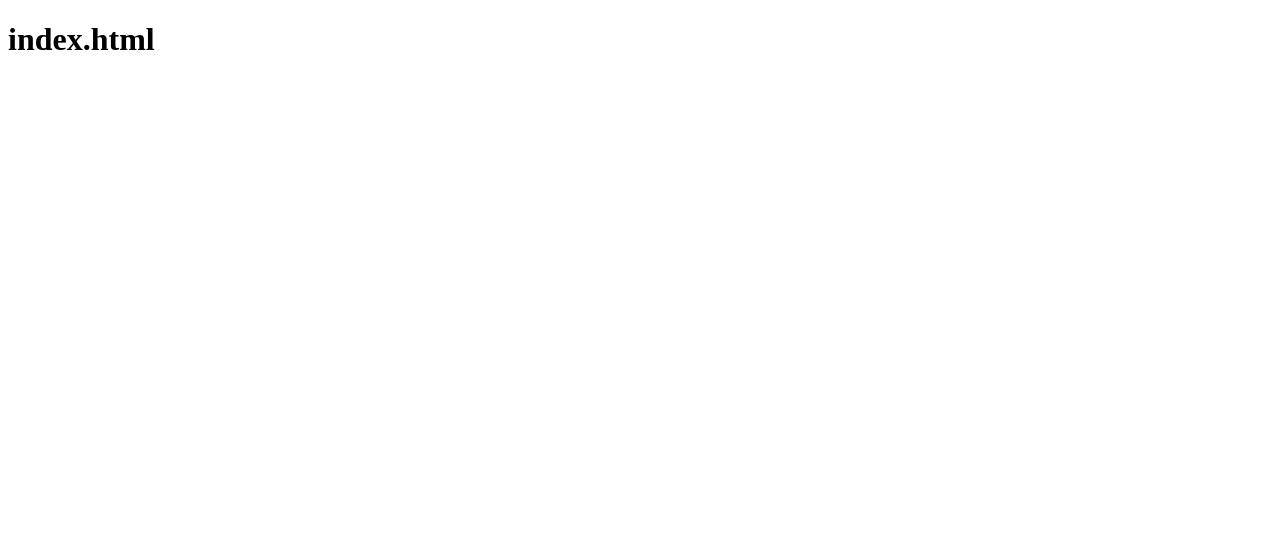
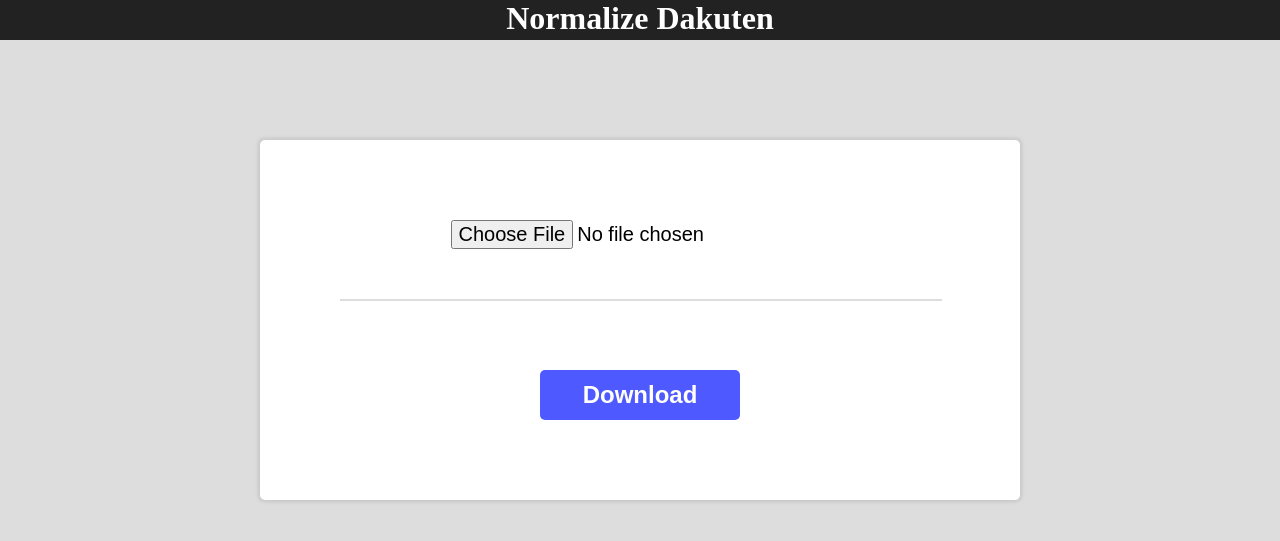
Before and after one commit to CatHandsService/flasktest, a Flask app: page / in a window 1280 px wide. Before the commit the part shown is almost empty. Shown: the top 541 px of the page. Run offline with Flask 3, Linux system fonts and the light colour scheme.

Commit message:
index.html change

```diff
--- /dev/null
+++ b/static/css/style.css
@@ -0,0 +1,64 @@
+body {
+  margin: 0;
+  padding: 0;
+  background-color: #ddd;
+}
+h1 {
+  margin: 0;
+  color: #fff;
+  text-align: center;
+}
+
+hr {
+  width: 100%;
+  height: 0;
+  border: 1px solid #ddd;
+  color: #ddd;
+}
+
+.header {
+  width: 100%;
+  height: 40px;
+  background-color: #222;
+}
+
+.form {
+  width: 600px;
+  height: 200px;
+  margin: 100px auto;
+  padding: 80px;
+  background-color: #fff;
+  border-radius: 5px;
+  box-shadow:
+    2px -2px 3px #ccc,
+    -2px -2px 3px #ccc,
+    -2px 2px 3px #ccc,
+    2px 2px 3px #ccc;
+  display: flex;
+  flex-direction: column;
+  justify-content: space-between;
+  align-items: center;
+}
+
+.inputForm {
+  width: fit-content;
+  height: fit-content;
+  font-size: 20px;
+}
+
+.inputButton {
+  width: 200px;
+  height: 50px;
+  margin-top: 20px;
+  border: none;
+  border-radius: 5px;
+  /* box-shadow:
+    2px -2px 3px #ccc,
+    -2px -2px 3px #ccc,
+    -2px 2px 3px #ccc,
+    2px 2px 3px #ccc; */
+  background-color: #4e5aff;
+  color: #fff;
+  font-size: 24px;
+  font-weight: bold;
+}
--- a/templates/index.html
+++ b/templates/index.html
@@ -1,11 +1,22 @@
 <!DOCTYPE html>
-<html lang="ja">
+<html lang="jp">
 <head>
-  <meta charset="UTF-8">
-  <meta name="viewport" content="width=device-width, initial-scale=1.0">
-  <title>Document</title>
+    <meta charset="UTF-8">
+    <meta name="viewport" content="width=device-width, initial-scale=1.0">
+    <meta http-equiv="Content-Security-Policy" content="default-src 'self'; script-src 'sha256-Q/5MVA4sPRwy2HITv6dZZ1orA2kwUCbzx5wbZQb3rzk=';">
+    <title>NormalizeDakuten</title>
+    <link rel="stylesheet" crossorigin href="{{ url_for('static', filename='css/style.css') }}">
 </head>
 <body>
-  <h1>index.html</h1>
+    <header class="header">
+        <h1>Normalize Dakuten</h1>
+    </header>
+    <div class="">
+        <form class="form" action="/upload" method="post" enctype="multipart/form-data">
+            <input class="inputForm" type="file" name="file" accept=".xlsx, .xls, .csv">
+            <hr>
+            <button class="inputButton" type="submit">Download</button>
+        </form>
+    </div>
 </body>
 </html>
```
Also changed, not shown: static/style.css (deleted).
